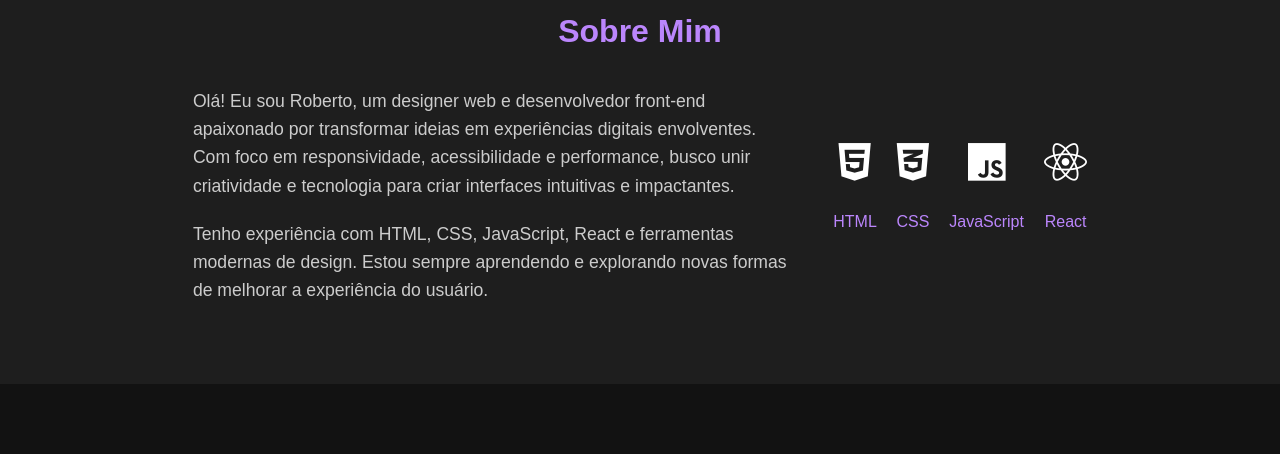
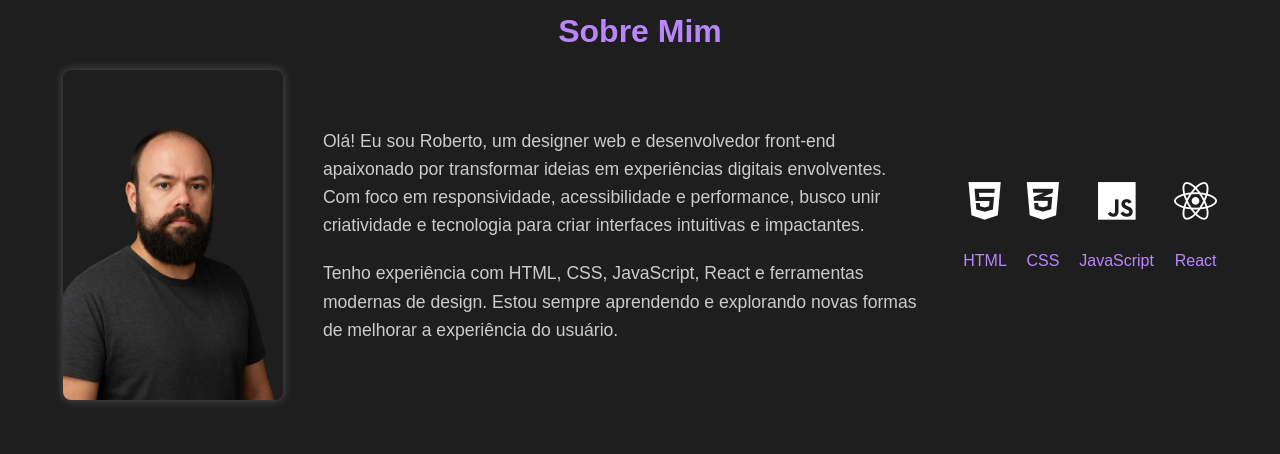
Before and after one commit to roberto-mazor/portifolio-react, a React (Vite) app: page / in a window 1280 px wide. Shown: the part 874-1328 px from the top of the page. Built offline with nearby package versions, Linux system fonts and the light colour scheme.

Commit message:
Style: Transferido foto para section AboutME

```diff
--- a/src/AboutMe.css
+++ b/src/AboutMe.css
@@ -85,3 +85,19 @@
     flex-direction: column; /* Empilha os elementos verticalmente em telas menores */
   }
 }
+
+.sobre-mim-image {
+  flex: 0 0 220px;
+  text-align: center;
+  align-items: center;
+}
+
+.sobre-mim-image img {
+  width: 100%;
+  max-width: 220px;
+  border-radius: 8px;
+  box-shadow: 0 0 10px rgba(254, 253, 255, 0.24);
+  object-fit: cover;
+
+
+}
--- a/src/AboutMe.jsx
+++ b/src/AboutMe.jsx
@@ -8,6 +8,9 @@ function AbautMe() {
             <div className="container">
                 <h2>Sobre Mim</h2>
                 <div className="sobre-mim-content">
+                    <div className="sobre-mim-image">
+                        <img src="/perfil.png" alt="Foto de Roberto" />
+                    </div>
                     <div className="sobre-mim-text">
                         <p>
                             Olá! Eu sou Roberto, um designer web e desenvolvedor
--- a/src/Hero.jsx
+++ b/src/Hero.jsx
@@ -6,7 +6,7 @@ function Hero (){
             <section className="hero" id="inicio">
             <div className="hero-content">
                 <h2>Bem-vindo ao meu portfólio!</h2>
-                <img src="/perfil.jpeg" alt="Foto do Programador"/>
+                {/* <img src="/perfil.png" alt="Foto do Programador"/> */}
                 <p>Desenvolvedor Front-End especializado em criar experiências
                     web incríveis.</p>
                 <div className="links-rapidos">
```
Also changed, not shown: public/perfil.png (added), 1 other file (tests, documents, lock files or other folders).
